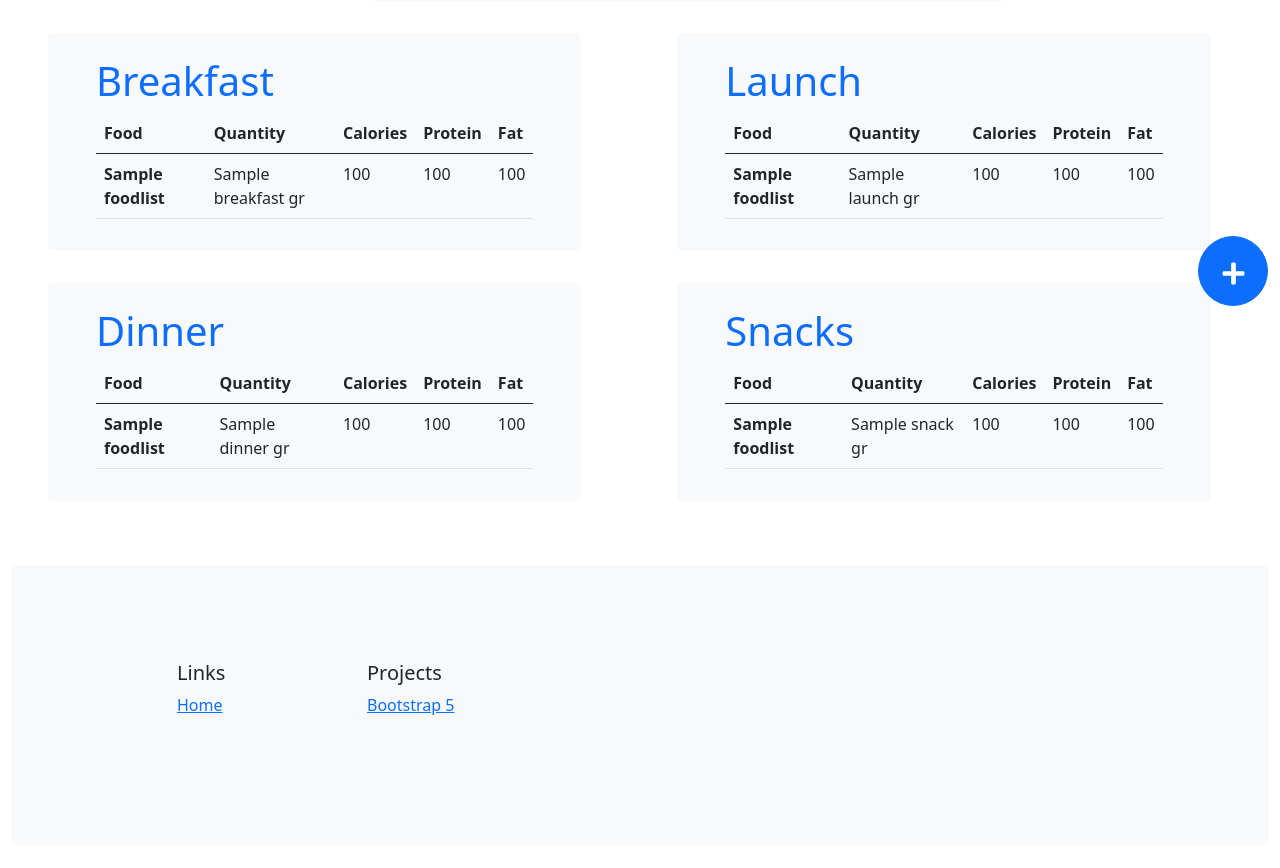
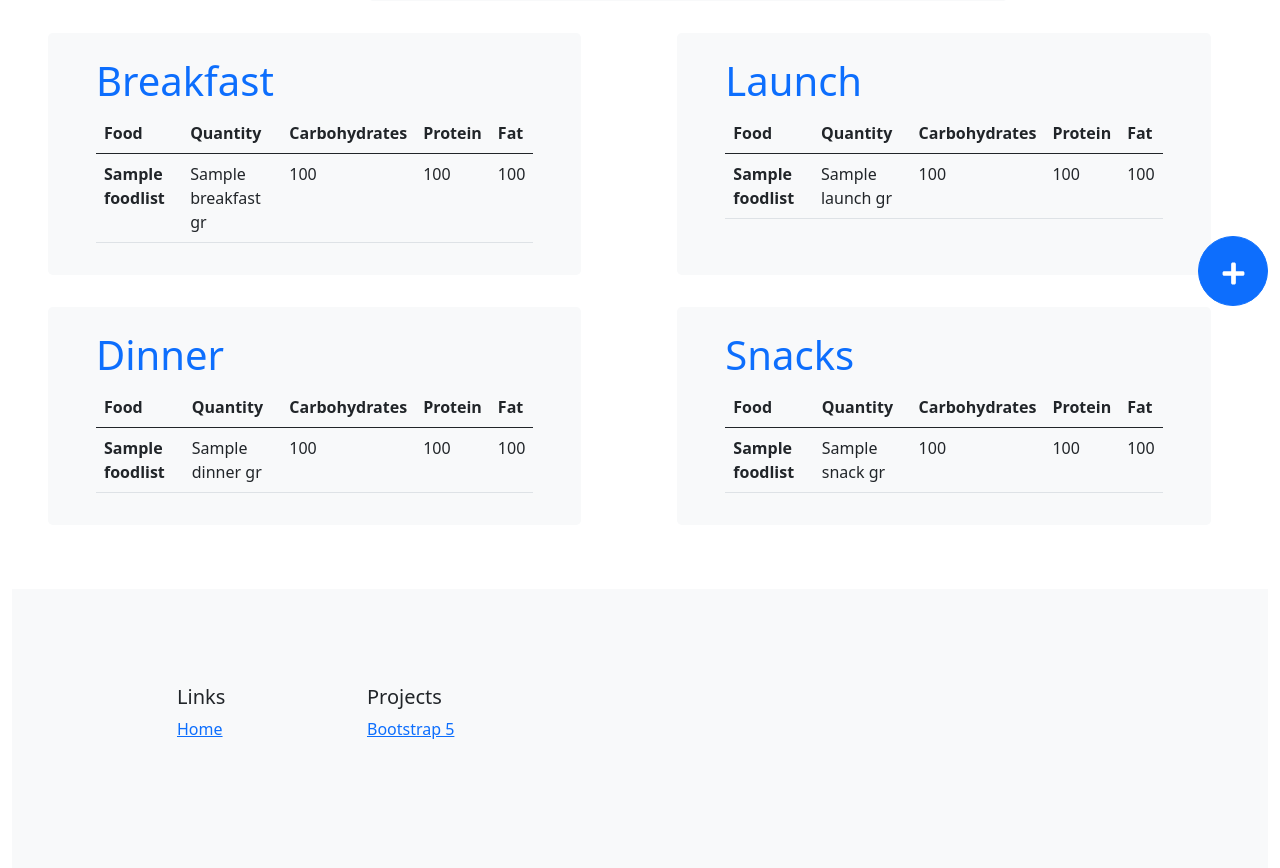
Before and after one commit to jeruu/NutrAspect, a Flask app: page /home in a window 1280 px wide. Shown: the part 486-1354 px from the top of the page. Before the commit the page ends 1201 px from the top, so only its background shows below. Run offline with Flask 2, Linux system fonts and the light colour scheme; a user stored in the database is signed in; a database or web service that is not in the repository returns one stand-in record (values such as "Sample title"); some libraries are stand-ins or nearby versions.

Commit message:
aggiornamento home

```diff
--- a/templates/home.html
+++ b/templates/home.html
@@ -169,7 +169,7 @@
                         <tr>
                           <th scope="col">Food</th>
                           <th scope="col">Quantity</th>
-                          <th scope="col">Calories</th>
+                          <th scope="col">Carbohydrates</th>
                           <th scope="col">Protein</th>
                           <th scope="col">Fat</th>
                         </tr>
@@ -198,7 +198,7 @@
                         <tr>
                           <th scope="col">Food</th>
                           <th scope="col">Quantity</th>
-                          <th scope="col">Calories</th>
+                          <th scope="col">Carbohydrates</th>
                           <th scope="col">Protein</th>
                           <th scope="col">Fat</th>
                         </tr>
@@ -229,7 +229,7 @@
                         <tr>
                           <th scope="col">Food</th>
                           <th scope="col">Quantity</th>
-                          <th scope="col">Calories</th>
+                          <th scope="col">Carbohydrates</th>
                           <th scope="col">Protein</th>
                           <th scope="col">Fat</th>
                         </tr>
@@ -258,7 +258,7 @@
                         <tr>
                           <th scope="col">Food</th>
                           <th scope="col">Quantity</th>
-                          <th scope="col">Calories</th>
+                          <th scope="col">Carbohydrates</th>
                           <th scope="col">Protein</th>
                           <th scope="col">Fat</th>
                         </tr>
```
